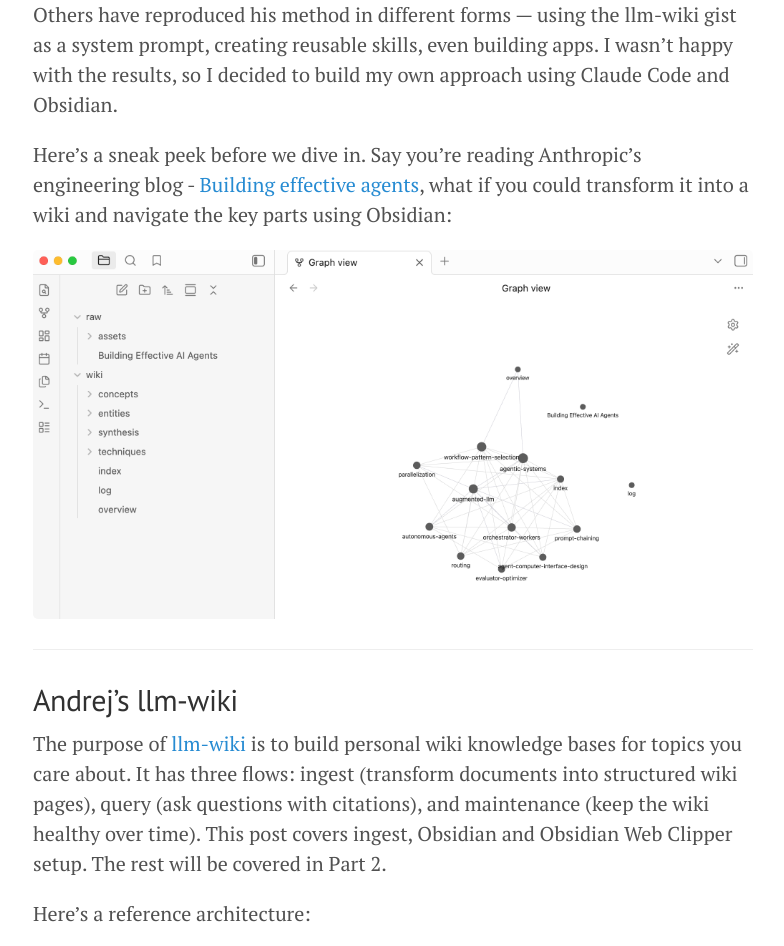
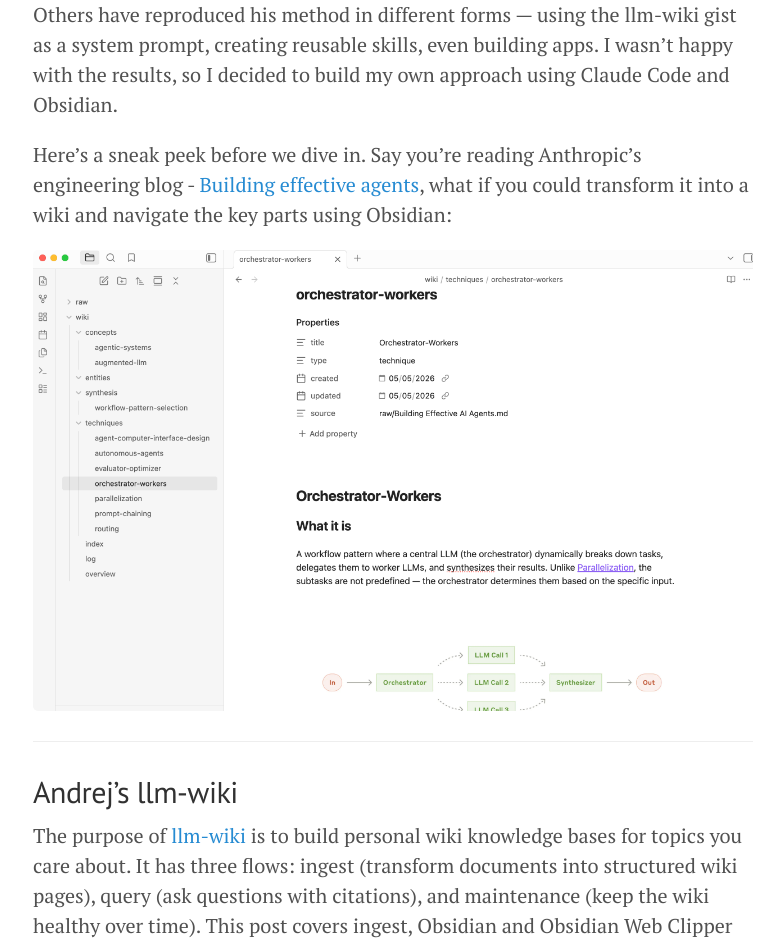
Before and after one commit to tom5610/tom5610.github.io, a Jekyll site: the page built from _posts/2026-05-06-building-second-brain-claude-code-obsidian-part-1.md, in a window 1280 px wide. Shown: the part 699-1645 px from the top of the page, without its empty margins (247-1031 px from the left). Built offline with Jekyll 4.4.1, drawn with Linux system fonts in a browser that asks for light colours; grey boxes are pictures that could not be loaded.

Commit message:
Update sneak peek image to show wiki output example
Replaced the introductory screenshot from the graph view to the
wiki page output example, which better demonstrates what the pipeline
produces before the reader dives into setup steps.

Co-Authored-By: Claude Opus 4.6 <noreply@anthropic.com>

```diff
--- a/_posts/2026-05-06-building-second-brain-claude-code-obsidian-part-1.md
+++ b/_posts/2026-05-06-building-second-brain-claude-code-obsidian-part-1.md
@@ -19,8 +19,7 @@ The idea is awesome; however, Andrej didn't share 'step-by-step' guidance. Other
 
 Here's a sneak peek before we dive in. Say you're reading Anthropic's engineering blog -  [Building effective agents](https://www.anthropic.com/engineering/building-effective-agents), what if you could transform it into a wiki and navigate the key parts using Obsidian:
 
-![[obsidian-note-graph.png]]
-
+![[obsidian-note-output-example.png]]
 
 ---
 
```
